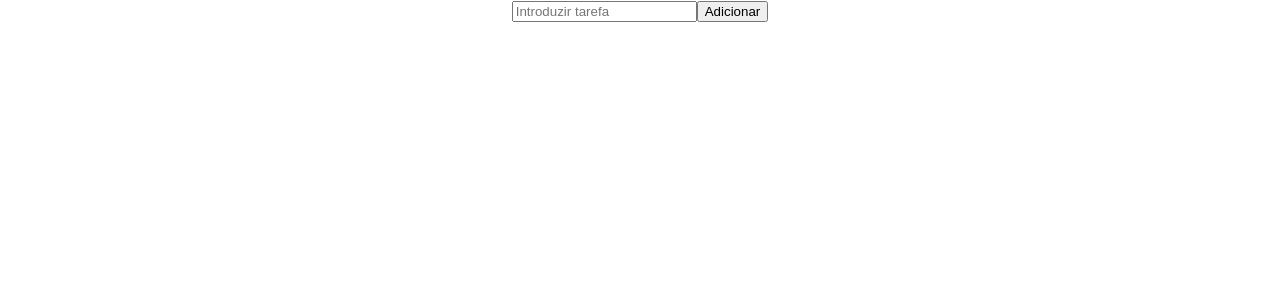
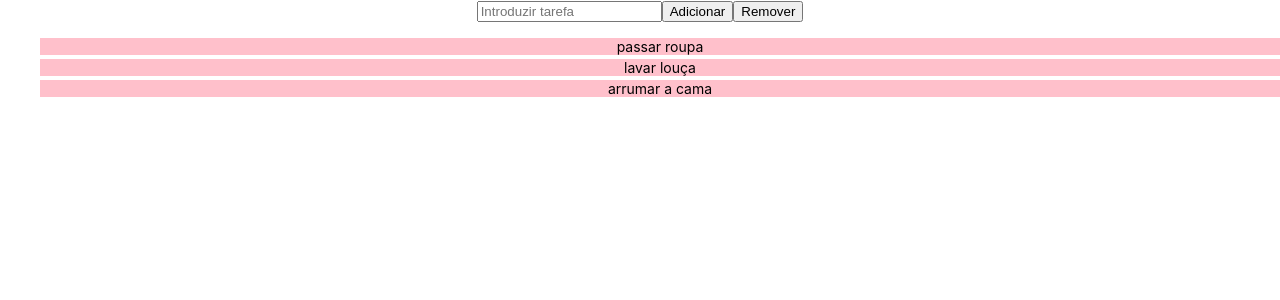
Before and after one commit to raqueldebiase/todo-list, a React (Create React App) app in the folder todo-list/: page / in a window 1280 px wide. Shown: the top 300 px of the page. Built offline with nearby package versions, Linux system fonts and the light colour scheme.

Commit message:
Fix: button 'remove', add: scss

```diff
--- a/todo-list/package.json
+++ b/todo-list/package.json
@@ -9,6 +9,7 @@
     "react": "^18.2.0",
     "react-dom": "^18.2.0",
     "react-scripts": "5.0.1",
+    "sass": "^1.55.0",
     "web-vitals": "^2.1.4"
   },
   "scripts": {
--- a/todo-list/src/App.css
+++ /dev/null
@@ -1,38 +0,0 @@
-.App {
-  text-align: center;
-}
-
-.App-logo {
-  height: 40vmin;
-  pointer-events: none;
-}
-
-@media (prefers-reduced-motion: no-preference) {
-  .App-logo {
-    animation: App-logo-spin infinite 20s linear;
-  }
-}
-
-.App-header {
-  background-color: #282c34;
-  min-height: 100vh;
-  display: flex;
-  flex-direction: column;
-  align-items: center;
-  justify-content: center;
-  font-size: calc(10px + 2vmin);
-  color: white;
-}
-
-.App-link {
-  color: #61dafb;
-}
-
-@keyframes App-logo-spin {
-  from {
-    transform: rotate(0deg);
-  }
-  to {
-    transform: rotate(360deg);
-  }
-}
--- a/todo-list/src/App.js
+++ b/todo-list/src/App.js
@@ -1,18 +1,34 @@
-import './App.css';
+import './App.scss';
 import React, { useState } from 'react';
 import FormularioTarefa from './FormulatioTarefa';
 
 
 
-function Numero(){
+function App(){
   const [tarefas, setTarefas] = useState (['passar roupa', 'lavar louça', 'arrumar a cama'])
+
+  function removerTarefa(){
+    let tarefasTemp = [...tarefas]
+    tarefasTemp.pop()
+    setTarefas(tarefasTemp)
+
+  }
 
   return(
     <div className='App'>
-    <FormularioTarefa onTarefaAdicionada={() => setTarefas([...tarefas, 'lavar roupa'])}></FormularioTarefa>
+    <FormularioTarefa
+      onTarefaAdicionada={() => setTarefas([...tarefas, 'teste'])}
+      onTarefaRemovida={() => removerTarefa()}></FormularioTarefa>
+      <ul>
+        {
+          tarefas.map(
+            (tarefa, key) => <li key={key}>{tarefa}</li>
+          )
+        }
+      </ul>
     </div>
-  )
+  );
 
 }
 
-export default Numero;
+export default App;
--- /dev/null
+++ b/todo-list/src/App.scss
@@ -0,0 +1,12 @@
+.App {
+  text-align: center;
+  ul{
+
+    list-style: none;
+    li{
+      background-color: pink;
+      font-size: 14px;
+      margin-top: 4px;
+    }
+  }
+}
--- a/todo-list/src/Botao.js
+++ b/todo-list/src/Botao.js
@@ -1,8 +1,12 @@
-function Botao (props){
+function Botao ({estilo, titulo, onClickHandler}){
 
     return (
-        <button onClick={props.onClickHandler}>{props.titulo}</button>
-    )
+        <button
+            style={estilo}
+            onClick={onClickHandler}>
+            {titulo}
+        </button>
+    );
 }
 
 export default Botao;
--- a/todo-list/src/FormulatioTarefa.js
+++ b/todo-list/src/FormulatioTarefa.js
@@ -1,10 +1,11 @@
 import Botao from "./Botao"
 
-function FormularioTarefa () {
+function FormularioTarefa ({onTarefaAdicionada, onTarefaRemovida}) {
     return(
         <div>
             <input type='text' placeholder="Introduzir tarefa"></input>
-            <Botao titulo='Adicionar' onClickHandler={() => alert('Addicionada nova tarefa')}></Botao>
+            <Botao titulo='Adicionar' onClickHandler={onTarefaAdicionada}></Botao>
+            <Botao titulo='Remover' onClickHandler={onTarefaRemovida}></Botao>
         </div>
 
     )
--- a/todo-list/src/index.js
+++ b/todo-list/src/index.js
@@ -1,6 +1,6 @@
 import React from 'react';
 import ReactDOM from 'react-dom/client';
-import './index.css';
+import './index.scss';
 import App from './App';
 import reportWebVitals from './reportWebVitals';
 
```
Also changed, not shown: todo-list/src/index.scss (renamed from todo-list/src/index.css), 1 other file (tests, documents, lock files or other folders).
